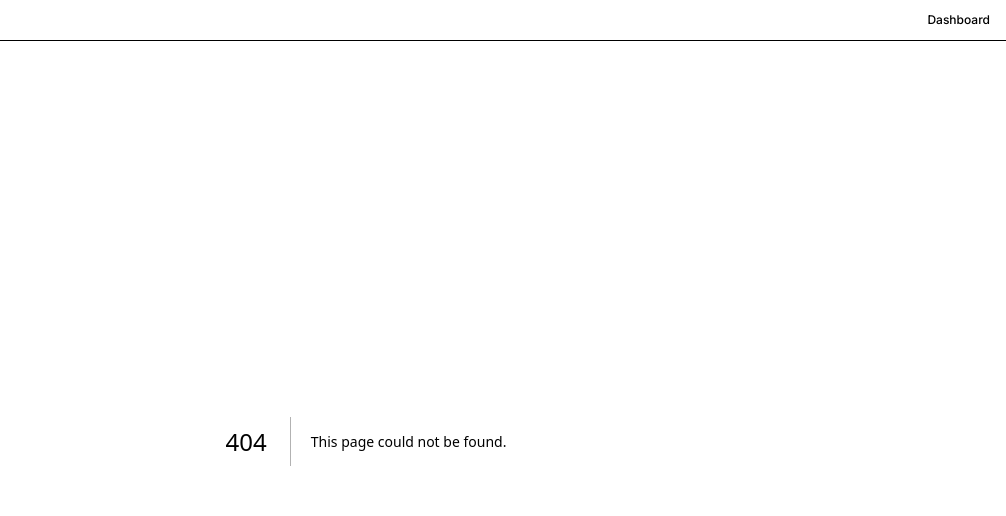
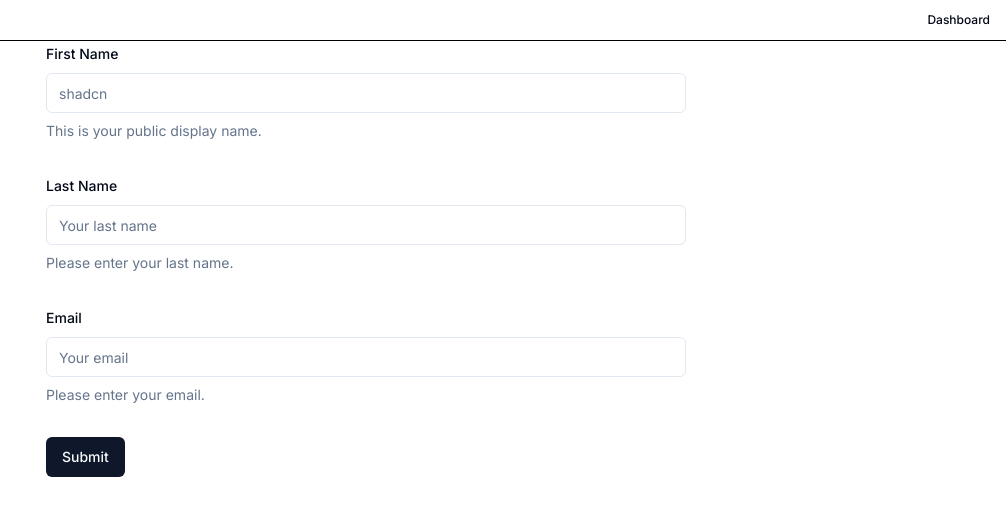
Before and after one commit to cdreetz/hrai, a Next.js app: page /apply in a window 1280 px wide. Before the commit this address had no page. Shown: the top 516 px of the page, without its empty margins (274-1280 px from the left). Built offline with nearby package versions, Linux system fonts and the light colour scheme.

Commit message:
apply form ui

```diff
--- /dev/null
+++ b/app/apply/page.tsx
@@ -0,0 +1,93 @@
+"use client"
+import { zodResolver } from "@hookform/resolvers/zod";
+import { useForm } from "react-hook-form";
+import { z } from "zod";
+import { Button } from "@/components/ui/button"
+import {
+  Form,
+  FormControl,
+  FormDescription,
+  FormField,
+  FormItem,
+  FormLabel,
+  FormMessage,
+} from "@/components/ui/form"
+import { Input } from "@/components/ui/input"
+
+const formSchema = z.object({
+  firstname: z.string().min(3).max(20),
+  lastname: z.string().min(3).max(30),
+  email: z.string().min(5).max(30),
+})
+
+export default function ApplicationForm() {
+  const form = useForm<z.infer<typeof formSchema>>({
+    resolver: zodResolver(formSchema),
+    defaultValues: {
+      firstname: "",
+      lastname: "",
+      email: "",
+    },
+  })
+  function onSubmit(values: z.infer<typeof formSchema>) {
+    // do something with form values
+    console.log(values)
+  }
+  return (
+    <div className="w-1/2 mx-auto">
+      <Form {...form}>
+        <form onSubmit={form.handleSubmit(onSubmit)} className="space-y-8">
+          <FormField
+          control={form.control}
+          name="firstname"
+          render={({ field }) => (
+            <FormItem>
+              <FormLabel>First Name</FormLabel>
+              <FormControl>
+                <Input placeholder="shadcn" {...field} />
+              </FormControl>
+              <FormDescription>
+                This is your public display name.
+              </FormDescription>
+              <FormMessage />
+            </FormItem>
+          )}
+        />
+        <FormField
+          control={form.control}
+          name="lastname"
+          render={({ field }) => (
+            <FormItem>
+              <FormLabel>Last Name</FormLabel>
+              <FormControl>
+                <Input placeholder="Your last name" {...field} />
+              </FormControl>
+              <FormDescription>
+                Please enter your last name.
+              </FormDescription>
+              <FormMessage />
+            </FormItem>
+          )}
+        />
+        <FormField
+          control={form.control}
+          name="email"
+          render={({ field }) => (
+            <FormItem>
+              <FormLabel>Email</FormLabel>
+              <FormControl>
+                <Input placeholder="Your email" {...field} />
+              </FormControl>
+              <FormDescription>
+                Please enter your email.
+              </FormDescription>
+              <FormMessage />
+            </FormItem>
+          )}
+        />
+        <Button type="submit">Submit</Button>
+        </form>
+      </Form>
+    </div>
+  )
+}
--- /dev/null
+++ b/components/ui/form.tsx
@@ -0,0 +1,176 @@
+import * as React from "react"
+import * as LabelPrimitive from "@radix-ui/react-label"
+import { Slot } from "@radix-ui/react-slot"
+import {
+  Controller,
+  ControllerProps,
+  FieldPath,
+  FieldValues,
+  FormProvider,
+  useFormContext,
+} from "react-hook-form"
+
+import { cn } from "@/lib/utils"
+import { Label } from "@/components/ui/label"
+
+const Form = FormProvider
+
+type FormFieldContextValue<
+  TFieldValues extends FieldValues = FieldValues,
+  TName extends FieldPath<TFieldValues> = FieldPath<TFieldValues>
+> = {
+  name: TName
+}
+
+const FormFieldContext = React.createContext<FormFieldContextValue>(
+  {} as FormFieldContextValue
+)
+
+const FormField = <
+  TFieldValues extends FieldValues = FieldValues,
+  TName extends FieldPath<TFieldValues> = FieldPath<TFieldValues>
+>({
+  ...props
+}: ControllerProps<TFieldValues, TName>) => {
+  return (
+    <FormFieldContext.Provider value={{ name: props.name }}>
+      <Controller {...props} />
+    </FormFieldContext.Provider>
+  )
+}
+
+const useFormField = () => {
+  const fieldContext = React.useContext(FormFieldContext)
+  const itemContext = React.useContext(FormItemContext)
+  const { getFieldState, formState } = useFormContext()
+
+  const fieldState = getFieldState(fieldContext.name, formState)
+
+  if (!fieldContext) {
+    throw new Error("useFormField should be used within <FormField>")
+  }
+
+  const { id } = itemContext
+
+  return {
+    id,
+    name: fieldContext.name,
+    formItemId: `${id}-form-item`,
+    formDescriptionId: `${id}-form-item-description`,
+    formMessageId: `${id}-form-item-message`,
+    ...fieldState,
+  }
+}
+
+type FormItemContextValue = {
+  id: string
+}
+
+const FormItemContext = React.createContext<FormItemContextValue>(
+  {} as FormItemContextValue
+)
+
+const FormItem = React.forwardRef<
+  HTMLDivElement,
+  React.HTMLAttributes<HTMLDivElement>
+>(({ className, ...props }, ref) => {
+  const id = React.useId()
+
+  return (
+    <FormItemContext.Provider value={{ id }}>
+      <div ref={ref} className={cn("space-y-2", className)} {...props} />
+    </FormItemContext.Provider>
+  )
+})
+FormItem.displayName = "FormItem"
+
+const FormLabel = React.forwardRef<
+  React.ElementRef<typeof LabelPrimitive.Root>,
+  React.ComponentPropsWithoutRef<typeof LabelPrimitive.Root>
+>(({ className, ...props }, ref) => {
+  const { error, formItemId } = useFormField()
+
+  return (
+    <Label
+      ref={ref}
+      className={cn(error && "text-destructive", className)}
+      htmlFor={formItemId}
+      {...props}
+    />
+  )
+})
+FormLabel.displayName = "FormLabel"
+
+const FormControl = React.forwardRef<
+  React.ElementRef<typeof Slot>,
+  React.ComponentPropsWithoutRef<typeof Slot>
+>(({ ...props }, ref) => {
+  const { error, formItemId, formDescriptionId, formMessageId } = useFormField()
+
+  return (
+    <Slot
+      ref={ref}
+      id={formItemId}
+      aria-describedby={
+        !error
+          ? `${formDescriptionId}`
+          : `${formDescriptionId} ${formMessageId}`
+      }
+      aria-invalid={!!error}
+      {...props}
+    />
+  )
+})
+FormControl.displayName = "FormControl"
+
+const FormDescription = React.forwardRef<
+  HTMLParagraphElement,
+  React.HTMLAttributes<HTMLParagraphElement>
+>(({ className, ...props }, ref) => {
+  const { formDescriptionId } = useFormField()
+
+  return (
+    <p
+      ref={ref}
+      id={formDescriptionId}
+      className={cn("text-sm text-muted-foreground", className)}
+      {...props}
+    />
+  )
+})
+FormDescription.displayName = "FormDescription"
+
+const FormMessage = React.forwardRef<
+  HTMLParagraphElement,
+  React.HTMLAttributes<HTMLParagraphElement>
+>(({ className, children, ...props }, ref) => {
+  const { error, formMessageId } = useFormField()
+  const body = error ? String(error?.message) : children
+
+  if (!body) {
+    return null
+  }
+
+  return (
+    <p
+      ref={ref}
+      id={formMessageId}
+      className={cn("text-sm font-medium text-destructive", className)}
+      {...props}
+    >
+      {body}
+    </p>
+  )
+})
+FormMessage.displayName = "FormMessage"
+
+export {
+  useFormField,
+  Form,
+  FormItem,
+  FormLabel,
+  FormControl,
+  FormDescription,
+  FormMessage,
+  FormField,
+}
--- a/package.json
+++ b/package.json
@@ -9,6 +9,7 @@
     "lint": "next lint"
   },
   "dependencies": {
+    "@hookform/resolvers": "^3.3.4",
     "@radix-ui/react-label": "^2.0.2",
     "@radix-ui/react-navigation-menu": "^1.1.4",
     "@radix-ui/react-slot": "^1.0.2",
@@ -22,8 +23,10 @@
     "next": "14.1.0",
     "react": "^18",
     "react-dom": "^18",
+    "react-hook-form": "^7.50.0",
     "tailwind-merge": "^2.2.1",
-    "tailwindcss-animate": "^1.0.7"
+    "tailwindcss-animate": "^1.0.7",
+    "zod": "^3.22.4"
   },
   "devDependencies": {
     "@types/node": "^20",
```
Also changed, not shown: 1 other file (tests, documents, lock files or other folders).
